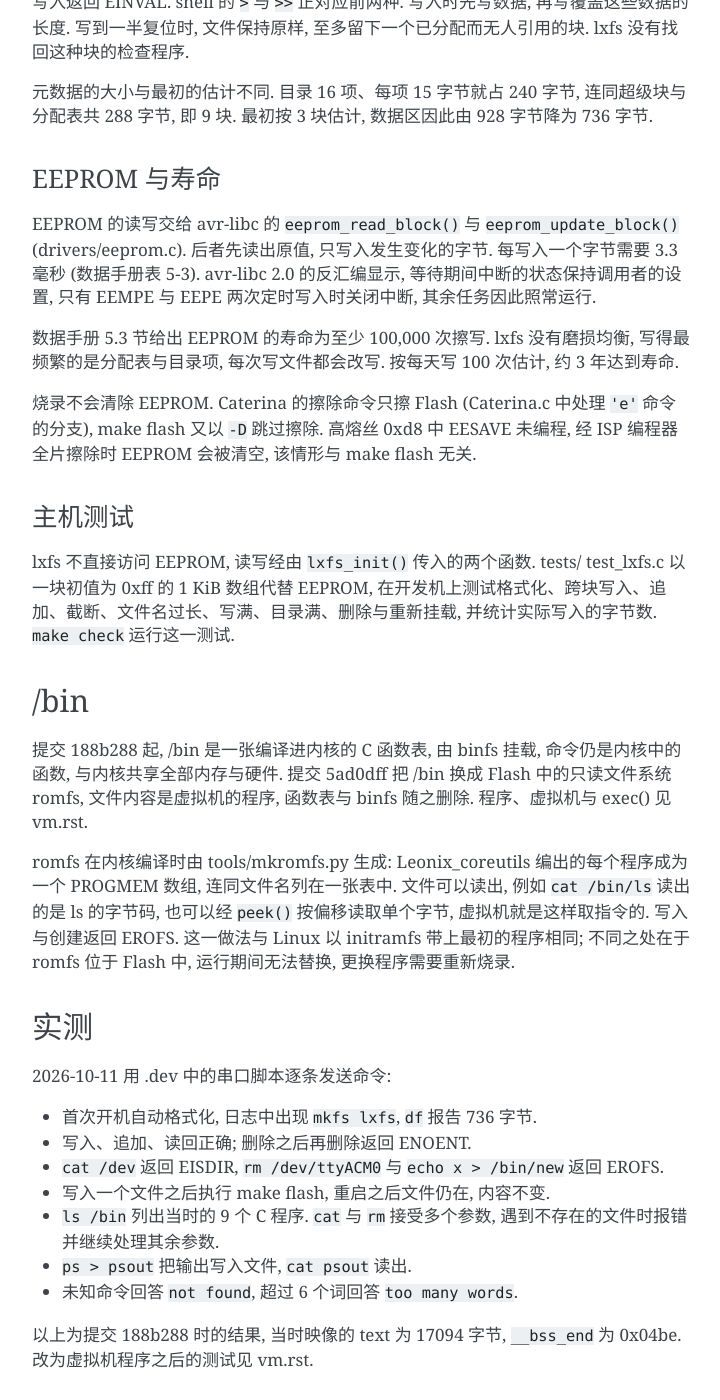
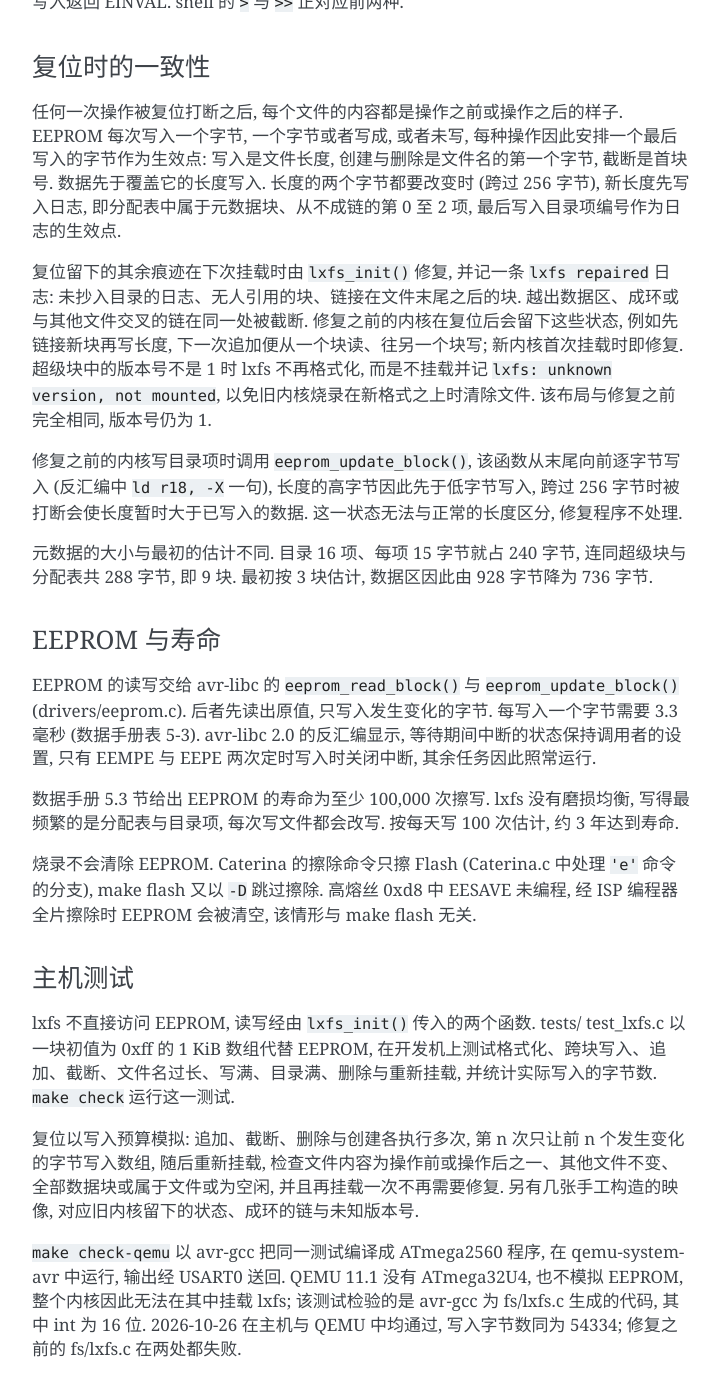
Before and after one commit to w3ngzv/Leonix, a Sphinx documentation site: the page built from Documentation/notes/vfs.rst, in a window 1280 px wide and 1400 px high, scrolled down 3023 px. Shown: the whole window, without its empty margins (388-1108 px from the left). Built offline with Sphinx 7.4.7, drawn with Linux system fonts in a browser that asks for light colours; some of the changed text lies outside the part shown.

Commit message:
Documentation: 记录 lxfs 在复位时的一致性与 QEMU 中的测试
vfs.rst 原称写到一半复位时文件保持原样, 至多留下一个无人引用的块, 而
lxfs_write() 一次至多链接 8 个块之后才写长度, 长度的两个字节也不是同时
写入, 该说法与代码不符.

Signed-off-by: KernelKraze <admin@mail.go1.qzz.io>

```diff
--- a/Documentation/notes/vfs.rst
+++ b/Documentation/notes/vfs.rst
@@ -134,7 +134,7 @@ lxfs 是 Leonix 的根文件系统, 位于芯片自带的 1 KiB EEPROM 上, 只
   偏移    内容
   ======  ==================================================
   0       超级块: 魔数 "LXFS", 版本号
-  8       分配表: 每块一个字节
+  8       分配表: 每块一个字节, 前 3 项兼作长度日志
   40      目录: 16 项, 每项为文件名 12 字节、首块号与长度
   288     数据: 第 9 至 31 块, 共 736 字节
   ======  ==================================================
@@ -149,8 +149,29 @@ lxfs 是 Leonix 的根文件系统, 位于芯片自带的 1 KiB EEPROM 上, 只
 
 文件只能在末尾写入: 以 ``O_APPEND`` 打开, 以 ``O_TRUNC`` 清空后写入, 或者
 文件为空. 在中间写入返回 EINVAL. shell 的 ``>`` 与 ``>>`` 正对应前两种.
-写入时先写数据, 再写覆盖这些数据的长度. 写到一半复位时, 文件保持原样,
-至多留下一个已分配而无人引用的块. lxfs 没有找回这种块的检查程序.
+
+复位时的一致性
+--------------
+
+任何一次操作被复位打断之后, 每个文件的内容都是操作之前或操作之后的样子.
+EEPROM 每次写入一个字节, 一个字节或者写成, 或者未写, 每种操作因此安排一个
+最后写入的字节作为生效点: 写入是文件长度, 创建与删除是文件名的第一个字节,
+截断是首块号. 数据先于覆盖它的长度写入. 长度的两个字节都要改变时 (跨过 256
+字节), 新长度先写入日志, 即分配表中属于元数据块、从不成链的第 0 至 2 项,
+最后写入目录项编号作为日志的生效点.
+
+复位留下的其余痕迹在下次挂载时由 ``lxfs_init()`` 修复, 并记一条
+``lxfs repaired`` 日志: 未抄入目录的日志、无人引用的块、链接在文件末尾之后
+的块. 越出数据区、成环或与其他文件交叉的链在同一处被截断. 修复之前的内核
+在复位后会留下这些状态, 例如先链接新块再写长度, 下一次追加便从一个块读、
+往另一个块写; 新内核首次挂载时即修复. 超级块中的版本号不是 1 时 lxfs 不再
+格式化, 而是不挂载并记 ``lxfs: unknown version, not mounted``, 以免旧内核
+烧录在新格式之上时清除文件. 该布局与修复之前完全相同, 版本号仍为 1.
+
+修复之前的内核写目录项时调用 ``eeprom_update_block()``, 该函数从末尾向前
+逐字节写入 (反汇编中 ``ld r18, -X`` 一句), 长度的高字节因此先于低字节写入,
+跨过 256 字节时被打断会使长度暂时大于已写入的数据. 这一状态无法与正常的
+长度区分, 修复程序不处理.
 
 元数据的大小与最初的估计不同. 目录 16 项、每项 15 字节就占 240 字节, 连同
 超级块与分配表共 288 字节, 即 9 块. 最初按 3 块估计, 数据区因此由 928 字节
@@ -180,6 +201,17 @@ lxfs 不直接访问 EEPROM, 读写经由 ``lxfs_init()`` 传入的两个函数.
 test_lxfs.c 以一块初值为 0xff 的 1 KiB 数组代替 EEPROM, 在开发机上测试
 格式化、跨块写入、追加、截断、文件名过长、写满、目录满、删除与重新挂载,
 并统计实际写入的字节数. ``make check`` 运行这一测试.
+
+复位以写入预算模拟: 追加、截断、删除与创建各执行多次, 第 n 次只让前 n 个
+发生变化的字节写入数组, 随后重新挂载, 检查文件内容为操作前或操作后之一、
+其他文件不变、全部数据块或属于文件或为空闲, 并且再挂载一次不再需要修复.
+另有几张手工构造的映像, 对应旧内核留下的状态、成环的链与未知版本号.
+
+``make check-qemu`` 以 avr-gcc 把同一测试编译成 ATmega2560 程序, 在
+qemu-system-avr 中运行, 输出经 USART0 送回. QEMU 11.1 没有 ATmega32U4,
+也不模拟 EEPROM, 整个内核因此无法在其中挂载 lxfs; 该测试检验的是 avr-gcc
+为 fs/lxfs.c 生成的代码, 其中 int 为 16 位. 2026-10-26 在主机与 QEMU 中
+均通过, 写入字节数同为 54334; 修复之前的 fs/lxfs.c 在两处都失败.
 
 
 /bin
@@ -220,8 +252,7 @@ initramfs 带上最初的程序相同; 不同之处在于 romfs 位于 Flash 中
 尚未解决的问题
 ==============
 
-- lxfs 只能在文件末尾写入, 没有子目录, 没有磨损均衡, 也没有检查程序找回
-  写到一半时留下的块.
+- lxfs 只能在文件末尾写入, 没有子目录, 也没有磨损均衡.
 - 描述符表只有一张, 只有 init 任务, 即 sh 与 sh 运行的程序, 可以使用文件.
 - /bin 中的程序无法在运行时增加, lxfs 中的程序可以, 但还没有从电脑写入
   程序文件的办法, 见 vm.rst.
```
